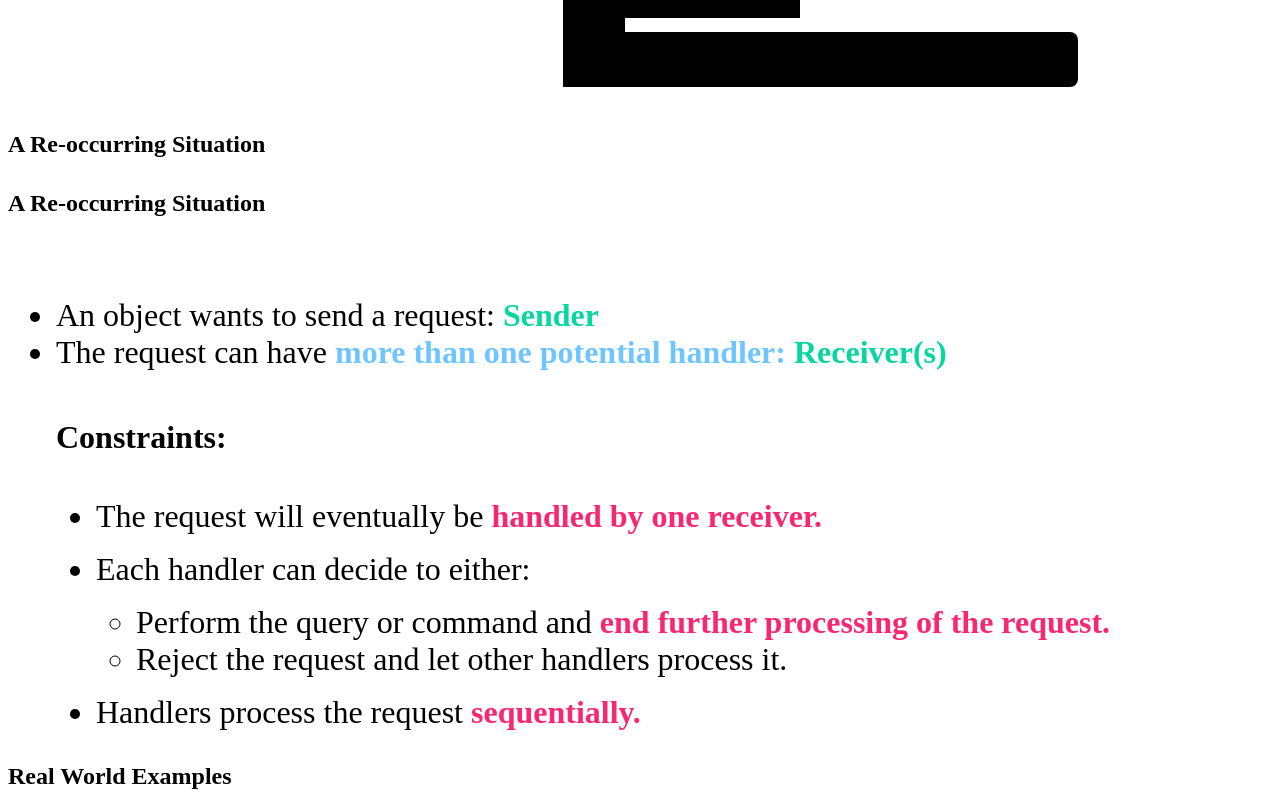
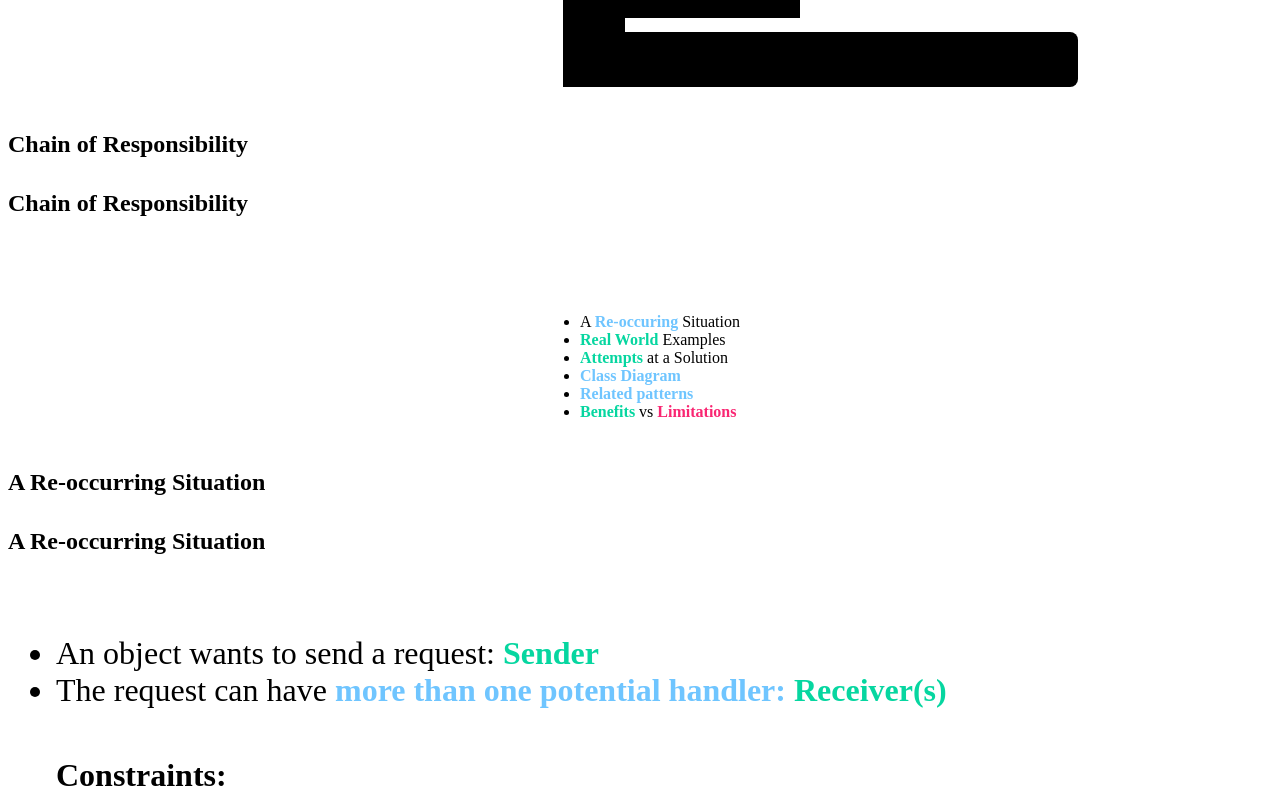
Before and after one commit to aobh2763/Design-Patterns-Presentation, a website built with Vite: page full/index.html in a window 1280 px wide. Shown: the part 2440-3240 px from the top of the page. Built offline with nearby package versions, Linux system fonts and the light colour scheme; files whose address does not match are found by name; what reveal.js would draw is missing.

Commit message:
added chain of responsibility plan

```diff
--- a/full/index.html
+++ b/full/index.html
@@ -170,6 +170,28 @@ public:
                                         </code>
                                     </pre>
                                 </div>
+                            </div>
+                        </div>
+                    </section>
+
+                    <section data-auto-animate data-background-gradient="radial-gradient(circle,rgba(10, 34, 41, 1) 0%, rgba(7, 7, 41, 1) 95%)">
+                        <div>
+                            <h2 class="slide-title">Chain of Responsibility</h2>
+                        </div>
+                    </section>
+
+                    <section style="height: 100%;" data-background-gradient="linear-gradient(90deg, rgba(10, 34, 41, 1) 0%, rgba(7, 7, 41, 1) 95%)" data-auto-animate>
+                        <div style="height: 100%;">
+                            <h2 style="text-transform: none;margin-top: 2rem;">Chain of Responsibility</h2>
+                            <div style="display: flex;flex-direction: column;justify-content: center;align-items: center;margin-top: 5rem;">
+                                <ul>
+                                    <li>A <span style="color: #6fc5ff;font-weight: bold;">Re-occuring</span> Situation</li>
+                                    <li class="fragment"><span style="color: #06d6a0;font-weight: bold;">Real World</span> Examples</li>
+                                    <li class="fragment"><span style="color:#06d6a0;font-weight: bold;">Attempts</span> at a Solution</li>
+                                    <li class="fragment"><span style="color: #6fc5ff;font-weight: bold;">Class Diagram</span> </li>
+                                    <li class="fragment"><span style="color: #6fc5ff;font-weight: bold;">Related patterns</span></li>
+                                    <li class="fragment"><span style="color:#06d6a0;font-weight: bold;">Benefits</span> vs <span style="color: #f92672; font-weight: bold;">Limitations</span></li>
+                                </ul>
                             </div>
                         </div>
                     </section>
@@ -621,12 +643,12 @@ app.Run();
                                 <ul class="slide-bulletpoints">
                                     <li class="fragment" style="color: #06d6a0;font-weight: 600;">Single Responsibility Principle</li>
                                     <ul>
-                                        <li class="fragment">Decouple the sender of a request from its receiver(s).</li>
+                                        <li class="fragment">Decouple the <span style="color:#6fc5ff; font-weight: bold;">sender</span> of a request from its <span style="color:#6fc5ff; font-weight: bold;">receiver(s).</span></li>
                                     </ul>
                                     <li class="fragment" style="color: #06d6a0;font-weight: 600;">Open/Closed Principle</li>
                                     <ul>
-                                        <li class="fragment">Introduce new handlers without breaking existing code.</li>
-                                        <li class="fragment">Add or change responsibilities by adding to or changing the chain at runtime.</li>
+                                        <li class="fragment"><span style="color:#6fc5ff; font-weight: bold;">Introduce new handlers</span> without breaking existing code.</li>
+                                        <li class="fragment"><span style="color:#6fc5ff; font-weight: bold;">Add or change responsibilities</span> by adding to or changing the chain at runtime.</li>
                                     </ul>
                                 </ul>
                             </div>
```
